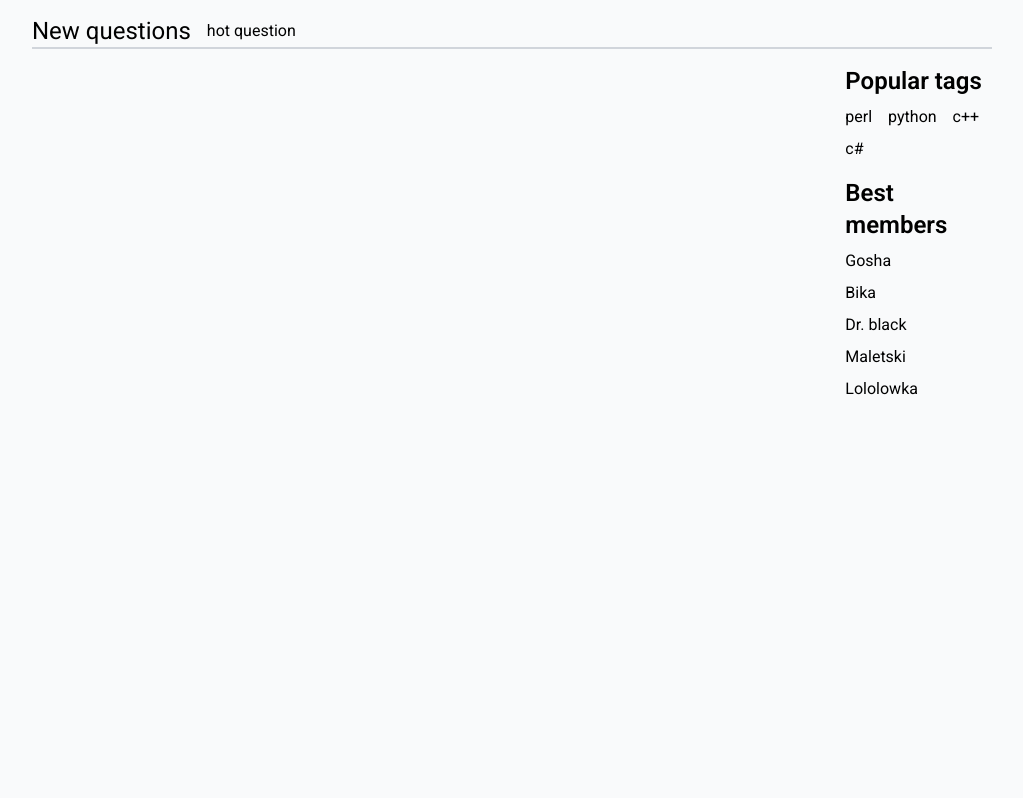
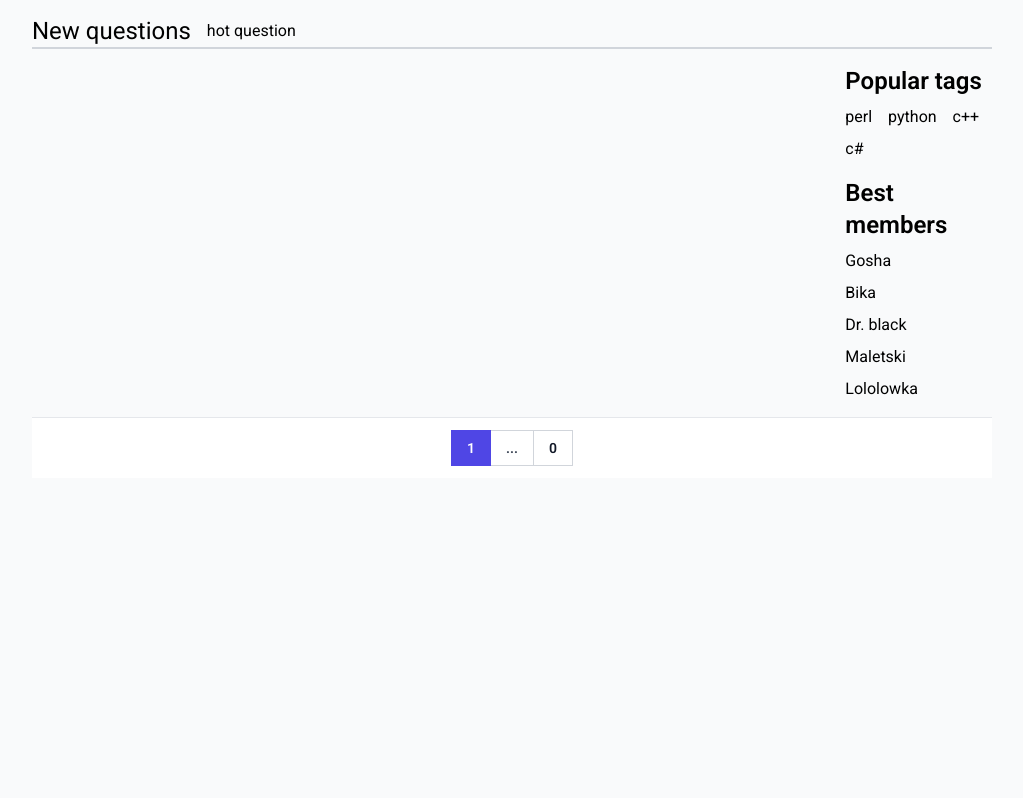
Before and after one commit to Robocotik/AskMeDjango, a Django app: page / in a window 1280 px wide. Shown: the part 81-879 px from the top of the page, without its empty margins (128-1151 px from the left). Run offline with Django 5.2, Linux system fonts and the light colour scheme; data that the repository does not hold is empty; some libraries are stand-ins or nearby versions.

Commit message:
[feat] pagintation: add pagination

```diff
--- a/app/views.py
+++ b/app/views.py
@@ -1,10 +1,16 @@
 from django.shortcuts import render
 from static.mock.question import questions
 from .models import Question
+from django.core.paginator import Paginator
+
+
 # Create your views here.
 def index(request):
+    page_num = int(request.GET.get('page', 1))
     questions = Question.objects.all().prefetch_related('tags')
-    return render(request, 'index.html', context={"items" : questions})
+    paginator = Paginator(questions, 5)
+    page = paginator.page(page_num)
+    return render(request, 'index.html', context={"items" : page.object_list, 'page_obj': page})
 
 def settings(request):
     return render(request, 'settings.html',)
--- a/templates/base.html
+++ b/templates/base.html
@@ -137,6 +137,7 @@
                     </div>
                 </div>
             </div>
+            {% include "layouts/pagination.html" %}
         </div>
 
     </main>
--- /dev/null
+++ b/templates/layouts/pagination.html
@@ -0,0 +1,60 @@
+<div class="flex items-center justify-between border-t border-gray-200 bg-white px-4 py-3 sm:px-6">
+    <div class="flex flex-1 justify-between sm:hidden">
+        <a href="#"
+            class="relative inline-flex items-center rounded-md border border-gray-300 bg-white px-4 py-2 text-sm font-medium text-gray-700 hover:bg-gray-50">Previous</a>
+        <a href="#"
+            class="relative ml-3 inline-flex items-center rounded-md border border-gray-300 bg-white px-4 py-2 text-sm font-medium text-gray-700 hover:bg-gray-50">Next</a>
+    </div>
+    <div class="hidden sm:flex sm:flex-1 sm:items-center sm:justify-center">
+
+
+        <nav class="isolate inline-flex -space-x-px rounded-md shadow-xs" aria-label="Pagination">
+
+                {% if page_obj.has_previous %}
+                <a href="?page={{ page_obj.previous_page_number }}"
+                    class="relative inline-flex items-center rounded-l-md px-2 py-2 text-gray-400 ring-1 ring-gray-300 ring-inset hover:bg-gray-50 focus:z-20 focus:outline-offset-0">
+                    <span class="sr-only">Previous</span>
+                    <svg class="size-5" viewBox="0 0 20 20" fill="currentColor" aria-hidden="true" data-slot="icon">
+                        <path fill-rule="evenodd"
+                            d="M11.78 5.22a.75.75 0 0 1 0 1.06L8.06 10l3.72 3.72a.75.75 0 1 1-1.06 1.06l-4.25-4.25a.75.75 0 0 1 0-1.06l4.25-4.25a.75.75 0 0 1 1.06 0Z"
+                            clip-rule="evenodd" />
+                    </svg>
+                </a>
+                {% endif %}
+                {% if 2 < page_obj.number %} <a href="?page=1"
+                    class="relative inline-flex items-center px-4 py-2 text-sm font-semibold text-gray-900 ring-1 ring-gray-300 ring-inset hover:bg-gray-50 focus:z-20 focus:outline-offset-0">
+                    1</a>
+                    <span
+                        class="relative inline-flex items-center px-4 py-2 text-sm font-semibold text-gray-700 ring-1 ring-gray-300 ring-inset focus:outline-offset-0">...</span>
+                    {% endif %}
+                <!-- Current: "z-10 bg-indigo-600 text-white focus-visible:outline-2 focus-visible:outline-offset-2 focus-visible:outline-indigo-600", Default: "text-gray-900 ring-1 ring-inset ring-gray-300 hover:bg-gray-50 focus:outline-offset-0" -->
+                {% if page_obj.has_previous %}
+                <a href="?page={{ page_obj.previous_page_number }}"
+                    class="relative inline-flex items-center px-4 py-2 text-sm font-semibold text-gray-900 ring-1 ring-gray-300 ring-inset hover:bg-gray-50 focus:z-20 focus:outline-offset-0">{{page_obj.previous_page_number}}</a>
+                {% endif %}
+                <a href="?page={{ page_obj.number }}" aria-current="page"
+                    class="relative z-10 inline-flex items-center bg-indigo-600 px-4 py-2 text-sm font-semibold text-white focus:z-20 focus-visible:outline-2 focus-visible:outline-offset-2 focus-visible:outline-indigo-600">{{page_obj.number}}</a>
+                {% if page_obj.has_next %}
+                <a href="?page={{ page_obj.next_page_number }}"
+                    class="relative hidden items-center px-4 py-2 text-sm font-semibold text-gray-900 ring-1 ring-gray-300 ring-inset hover:bg-gray-50 focus:z-20 focus:outline-offset-0 md:inline-flex">{{page_obj.next_page_number}}</a>
+                {% endif %}
+                <span
+                    class="relative inline-flex items-center px-4 py-2 text-sm font-semibold text-gray-700 ring-1 ring-gray-300 ring-inset focus:outline-offset-0">...</span>
+
+                <a href="?page={{ page_obj.end_index }}"
+                    class="relative inline-flex items-center px-4 py-2 text-sm font-semibold text-gray-900 ring-1 ring-gray-300 ring-inset hover:bg-gray-50 focus:z-20 focus:outline-offset-0">{{page_obj.end_index}}</a>
+                {% if page_obj.has_next %}
+                <a href="?page={{ page_obj.next_page_number }}"
+                    class="relative inline-flex items-center rounded-r-md px-2 py-2 text-gray-400 ring-1 ring-gray-300 ring-inset hover:bg-gray-50 focus:z-20 focus:outline-offset-0">
+                    <span class="sr-only">Next</span>
+                    <svg class="size-5" viewBox="0 0 20 20" fill="currentColor" aria-hidden="true" data-slot="icon">
+                        <path fill-rule="evenodd"
+                            d="M8.22 5.22a.75.75 0 0 1 1.06 0l4.25 4.25a.75.75 0 0 1 0 1.06l-4.25 4.25a.75.75 0 0 1-1.06-1.06L11.94 10 8.22 6.28a.75.75 0 0 1 0-1.06Z"
+                            clip-rule="evenodd" />
+                    </svg>
+                </a>
+                {% endif %}
+        </nav>
+
+    </div>
+</div>
```
